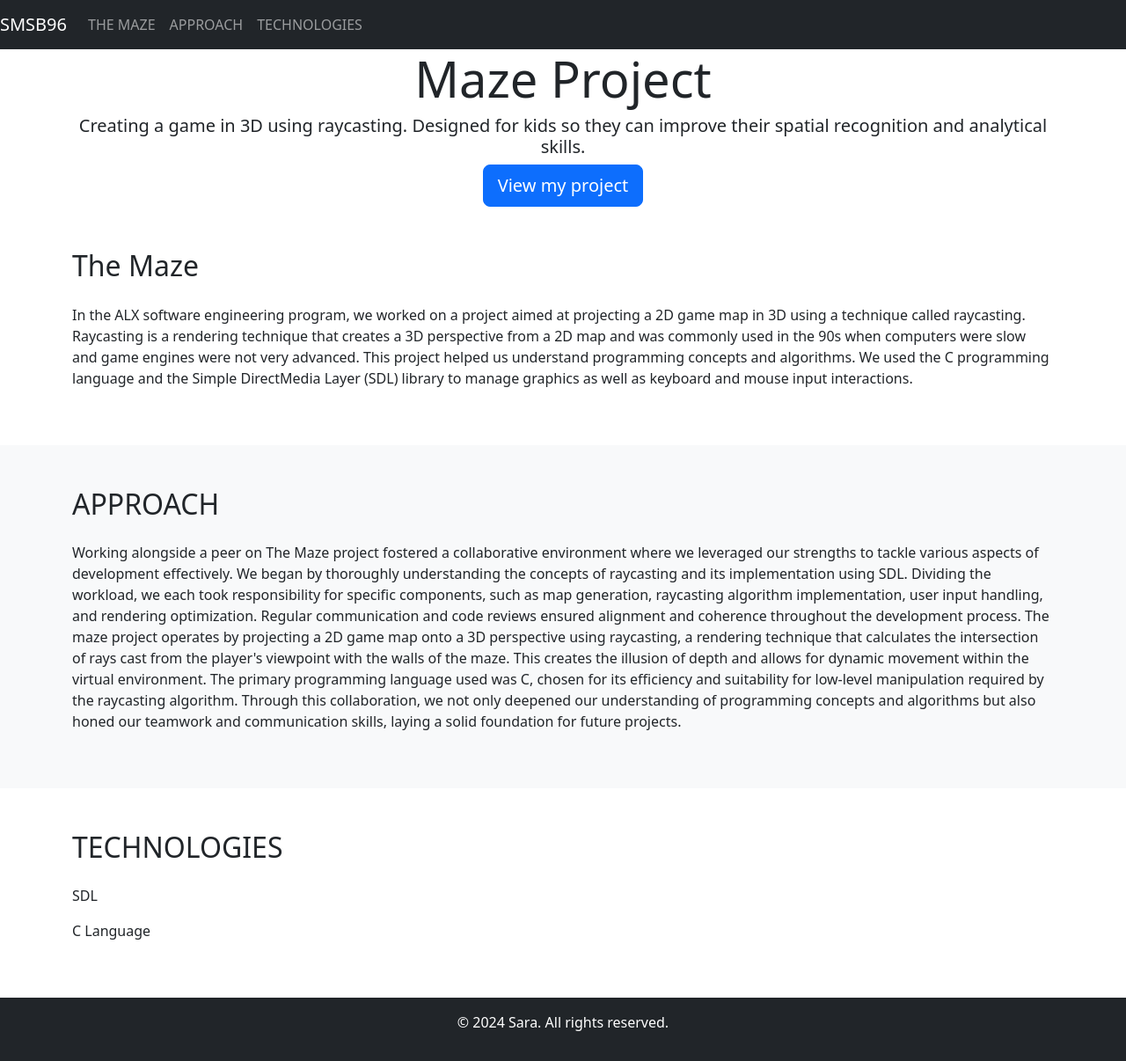
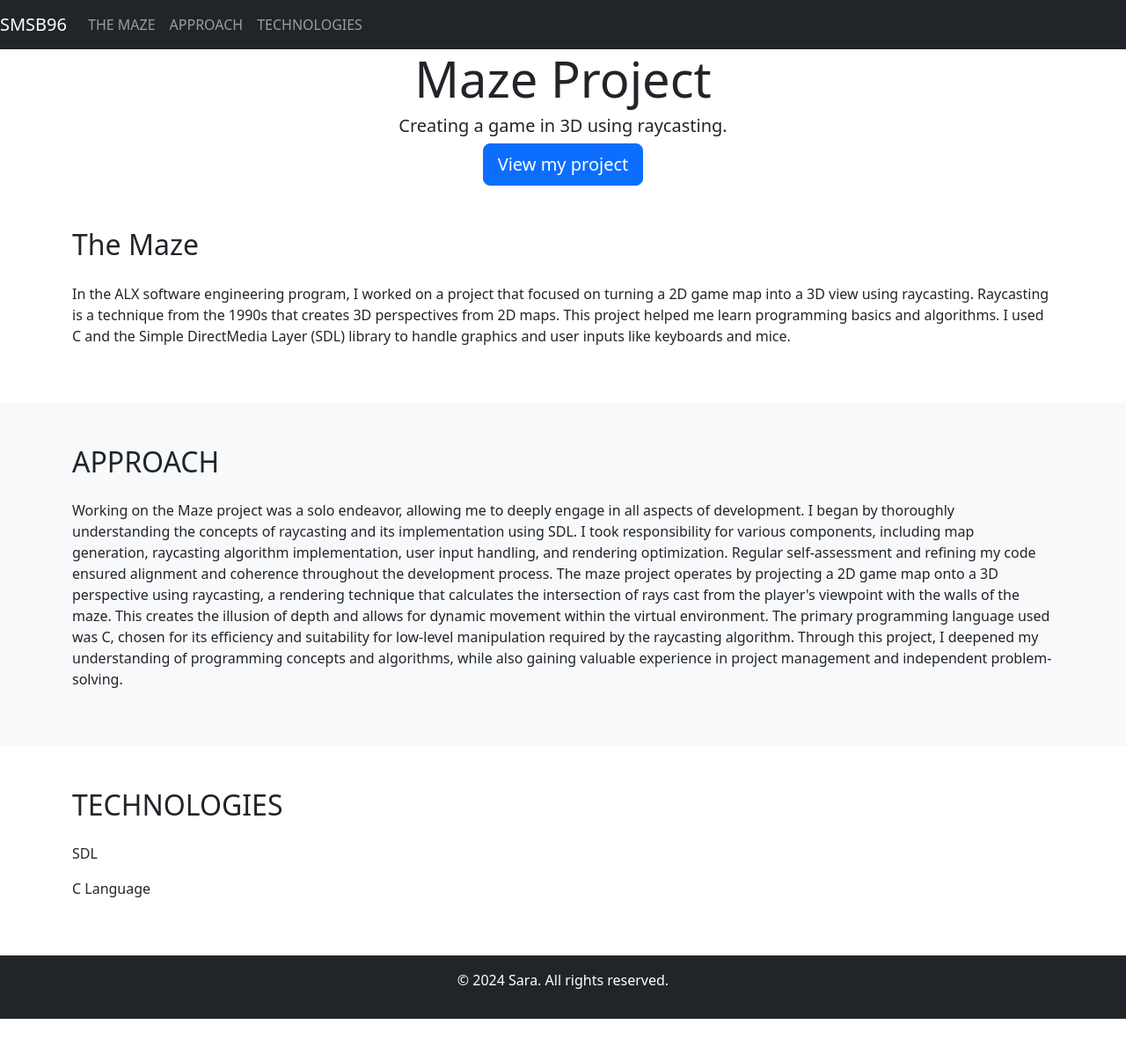
Before and after one commit to SMSB96/alx-maze_project, a Jekyll site: the page index.html, which Jekyll copies as it is, in a window 1280 px wide. Shown: the whole page at 88% size. Built offline with Jekyll 4.4.1, drawn with Linux system fonts in a browser that asks for light colours; after the commit the page ends 1158 px from its top, so only the background shows below that.

Commit message:
Update index.html

```diff
--- a/index.html
+++ b/index.html
@@ -33,7 +33,7 @@
     <div class="container">
 
       <h1 class="display-4">Maze Project </h1>
-      <h2 class="lead">Creating a game in 3D using raycasting. Designed for kids so they can improve their spatial recognition and analytical skills.</h2>
+      <h2 class="lead">Creating a game in 3D using raycasting.</h2>
       <a href="https://github.com/SMSB96/alx-maze_project" class="btn btn-primary btn-lg">View my project</a>
     </div>
   </section>
@@ -41,28 +41,20 @@
   <section id="about" class="py-5">
     <div class="container">
       <h2 class="mb-4">The Maze</h2>
-      <p>In the ALX software engineering program, we worked on a project
-aimed at projecting a 2D game map in 3D using a technique called
-raycasting. Raycasting is a rendering technique that creates a 3D
-perspective from a 2D map and was commonly used in the 90s when
-computers were slow and game engines were not very advanced.
-This project helped us understand programming concepts and
-algorithms. We used the C programming language and the Simple
-DirectMedia Layer (SDL) library to manage graphics as well as
-keyboard and mouse input interactions.</p>
+      <p>In the ALX software engineering program, I worked on a project that focused on turning a 2D game map into a 3D view using raycasting. Raycasting is a technique from the 1990s that creates 3D perspectives from 2D maps. This project helped me learn programming basics and algorithms. I used C and the Simple DirectMedia Layer (SDL) library to handle graphics and user inputs like keyboards and mice.</p>
     </div>
   </section>
 
   <section id="projects" class="bg-light py-5">
     <div class="container">
       <h2 class="mb-4">APPROACH</h2>
-      <p>Working alongside a peer on The Maze project fostered a collaborative environment where we leveraged our strengths to tackle various aspects of development effectively.
+      <p>Working on the Maze project was a solo endeavor, allowing me to deeply engage in all aspects of development. I began by thoroughly understanding the concepts of raycasting and its implementation using SDL. I took responsibility for various components, including map generation, raycasting algorithm implementation, user input handling, and rendering optimization.
 
-        We began by thoroughly understanding the concepts of raycasting and its implementation using SDL. Dividing the workload, we each took responsibility for specific components, such as map generation, raycasting algorithm implementation, user input handling, and rendering optimization.
+Regular self-assessment and refining my code ensured alignment and coherence throughout the development process. The maze project operates by projecting a 2D game map onto a 3D perspective using raycasting, a rendering technique that calculates the intersection of rays cast from the player's viewpoint with the walls of the maze. This creates the illusion of depth and allows for dynamic movement within the virtual environment.
 
-        Regular communication and code reviews ensured alignment and coherence throughout the development process. The maze project operates by projecting a 2D game map onto a 3D perspective using raycasting, a rendering technique that calculates the intersection of rays cast from the player's viewpoint with the walls of the maze. This creates the illusion of depth and allows for dynamic movement within the virtual environment.
+The primary programming language used was C, chosen for its efficiency and suitability for low-level manipulation required by the raycasting algorithm. Through this project, I deepened my understanding of programming concepts and algorithms, while also gaining valuable experience in project management and independent problem-solving.
 
-        The primary programming language used was C, chosen for its efficiency and suitability for low-level manipulation required by the raycasting algorithm. Through this collaboration, we not only deepened our understanding of programming concepts and algorithms but also honed our teamwork and communication skills, laying a solid foundation for future projects.</p>
+ </p>
     </div>
   </section>
 
```
